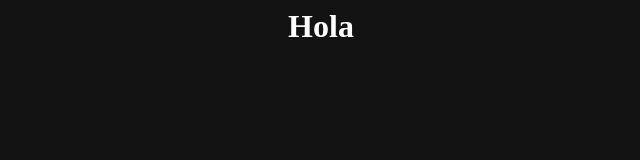
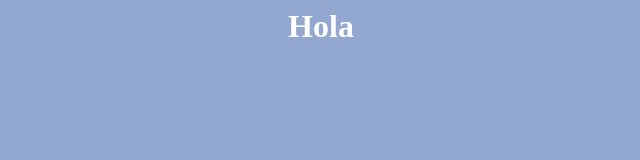
Before and after one commit to jegusquiza/jotajota, a plain HTML site: page index.html in a window 1280 px wide. Shown: the whole page, without its empty margins (319-959 px from the left). Drawn offline with Linux system fonts and the light colour scheme.

Commit message:
Update index.html

```diff
--- a/index.html
+++ b/index.html
@@ -10,7 +10,7 @@
 
   <style>
     body {
-      background-color: #131313;
+      background-color: #92a8d1;;
       color: #fff;
       text-align:center;
     }
```
